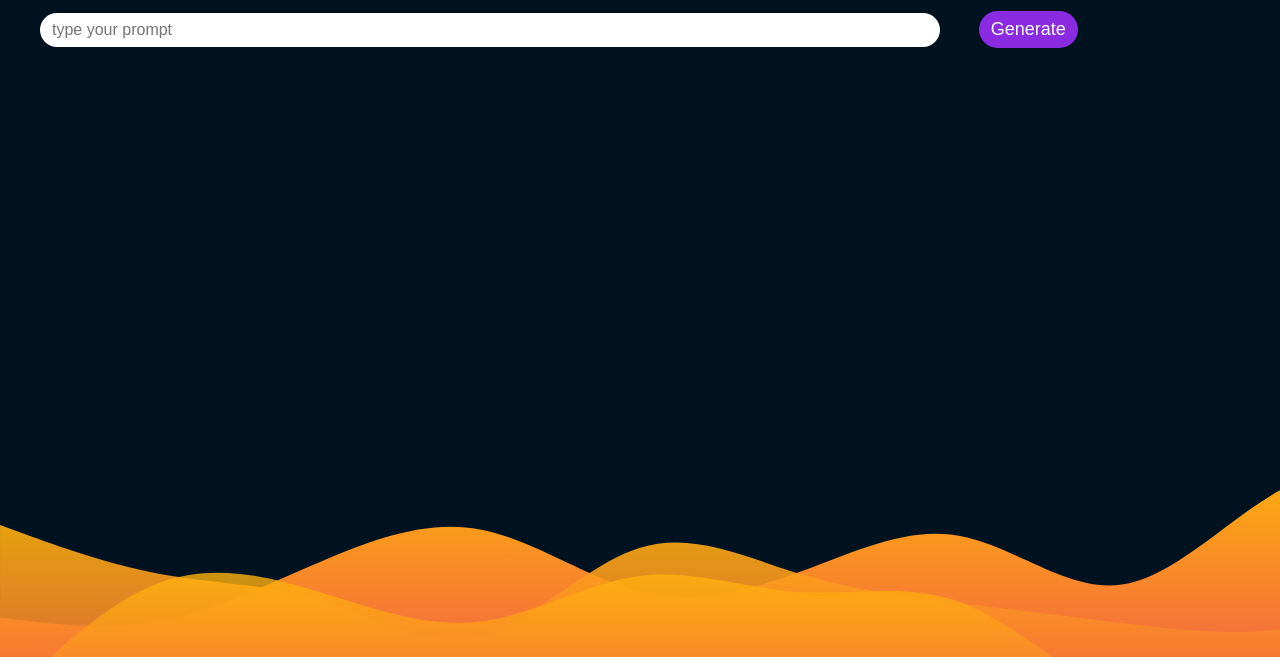
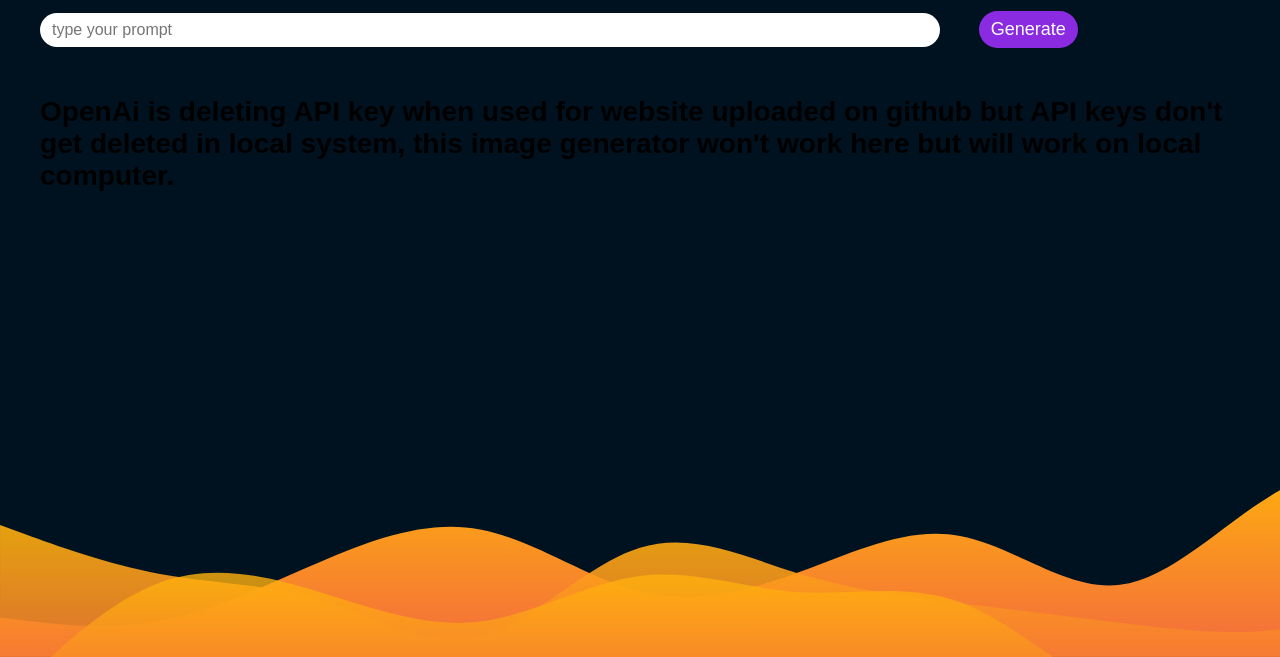
Before and after one commit to AyMk544/AI-image-gen, a plain HTML site: page index.html in a window 1280 px wide. Shown: the part 143-800 px from the top of the page. Drawn offline with Linux system fonts and the light colour scheme.

Commit message:
Update index.html

```diff
--- a/index.html
+++ b/index.html
@@ -21,6 +21,8 @@
                 <img class="img none"
                     src="https://oaidalleapiprodscus.blob.core.windows.net/private/org-IT9uDX7WgeSgiX62Hi60QbDH/user-fu3HIcmveCZwyzgN46R9Abfh/img-xcBBJtfwpA2etdfRCg8o6LEl.png?st=2024-03-10T11%3A45%3A32Z&se=2024-03-10T13%3A45%3A32Z&sp=r&sv=2021-08-06&sr=b&rscd=inline&rsct=image/png&skoid=6aaadede-4fb3-4698-a8f6-684d7786b067&sktid=a48cca56-e6da-484e-a814-9c849652bcb3&skt=2024-03-09T20%3A50%3A48Z&ske=2024-03-10T20%3A50%3A48Z&sks=b&skv=2021-08-06&sig=XFycybKnpaj3GmHEyQ/dTMEj8lOtMPyXKIf2wWloOH4%3D" />
             </div>
+            <h3>OpenAi is deleting API key when used for website uploaded on github but API keys don't get deleted in
+                local system, this image generator won't work here but will work on local computer.</h3>
         </div>
     </section>
     <svg id="wave" style="transform:rotate(0deg); transition: 0.3s" viewBox="0 0 1440 220" version="1.1"
```
